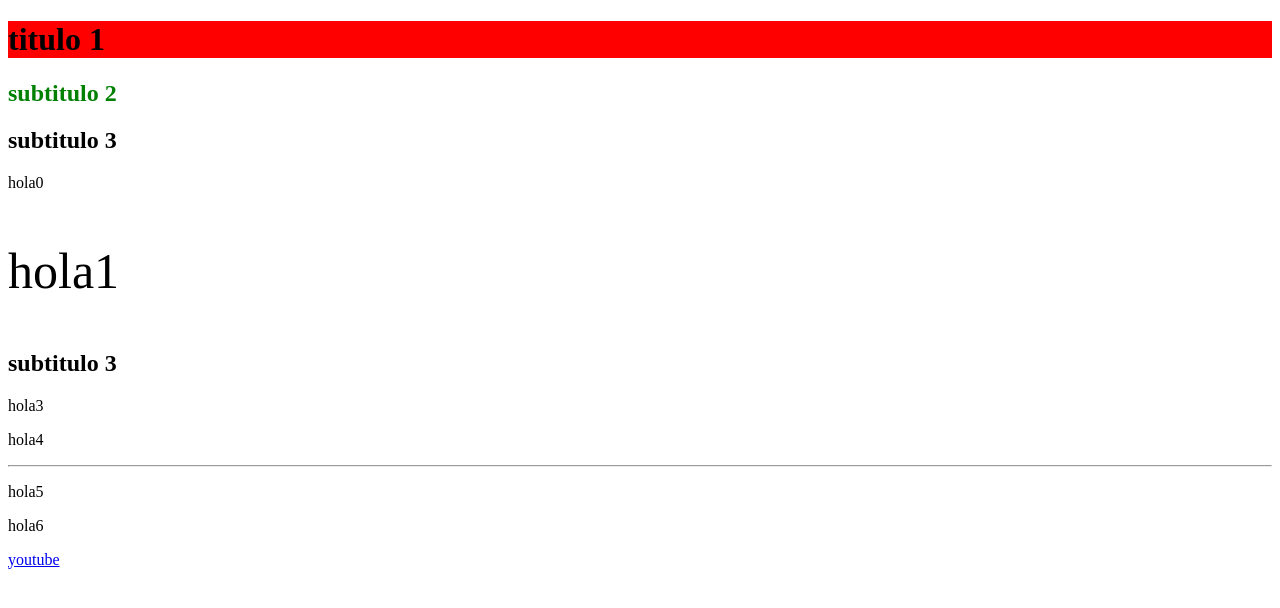
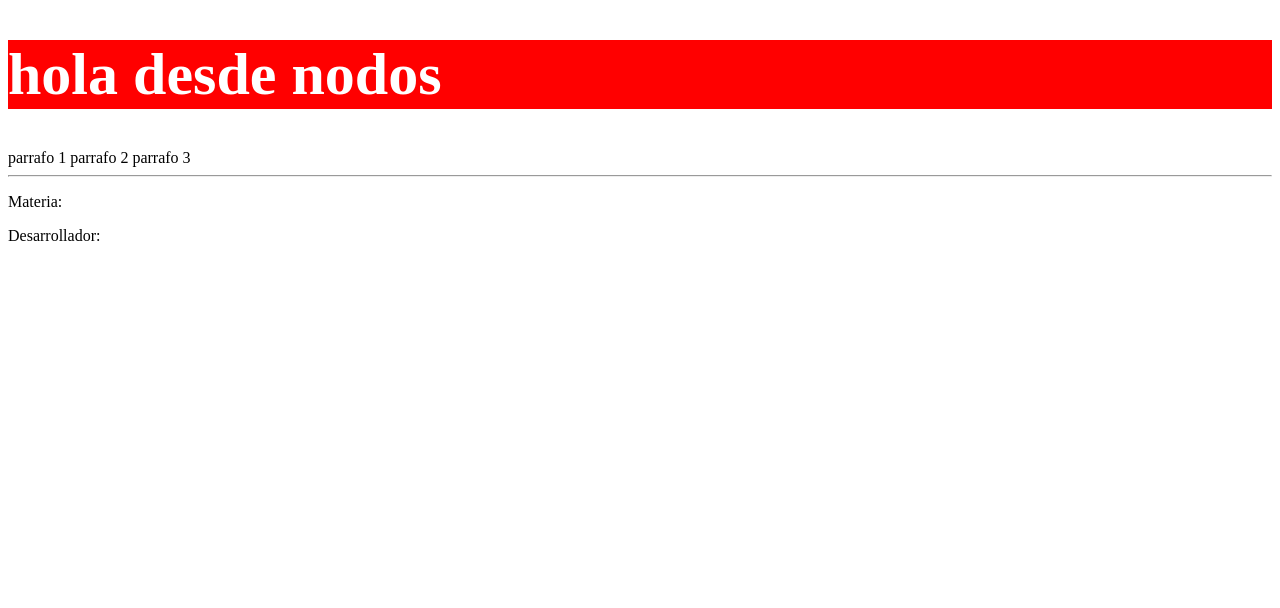
Before and after one commit to luistorresco/manejo_Dom, a plain HTML site: page index.html in a window 1280 px wide. Drawn offline with Linux system fonts and the light colour scheme.

Commit message:
fin clase

```diff
--- /dev/null
+++ b/estilos.css
@@ -0,0 +1,16 @@
+.color{
+    background-color: red;
+    color :white;
+    font-size: 30px;
+
+}
+.ocultar {
+    display: none;
+}
+.mostrar {
+    display: block;
+}
+
+.letra{
+    font-size: 60px;
+}
--- a/index.html
+++ b/index.html
@@ -4,12 +4,17 @@
     <meta charset="UTF-8">
     <meta name="viewport" content="width=device-width, initial-scale=1.0">
     <title>Document object Model</title>
+    <link rel="stylesheet" href="./estilos.css">
 </head>
 <body>
     <nav></nav>
     <main>
-        <h1>titulo 1</h1>
-        <h2 class="sub1">subtitulo 2</h2>
+        <h1 class="letra">hola desde nodos</h1>
+        <p1>parrafo 1</p1>
+        <p2 class="p2">parrafo 2</p2>
+        <p3>parrafo 3</p3>
+      <!--<h1>titulo 1</h1>
+        <h2 class="sub1">subtitulo 1</h2>
         <h2>subtitulo 3</h2>
         <p>parrafo 1</p>
         <p id="p2">parrafo 2</p>
@@ -18,7 +23,7 @@
             <h2>subtitulo 3</h2>
             <p>parrafo 4</p>
             <p>parrafo 5</p>
-        </span>
+        </span><-->
 
 
 
--- a/nodos.js
+++ b/nodos.js
@@ -1,6 +1,6 @@
 // selecionar por nombre de etiquetas
 
-let titulo =document.querySelector("h1");
+/*let titulo =document.querySelector("h1");
 console.log(titulo);
 titulo.style.backgroundColor="red";
 //seleccionar por nombre de la clase
@@ -37,8 +37,10 @@ a.setAttribute("href", "https://www.youtube.com");
 a.setAttribute("target", "_blank");
 a.textContent="youtube";
 let textoEnlace= a.textoContent;
-let body = document.body;
-body.appendChild(a);
+subtitulo1.insertAdjacentElement("afterend", a);
+
+//let body = document.body;
+//body.appendChild(a);
 
 
 let p3 =document.querySelector(".p3");
@@ -47,4 +49,20 @@ let texto =p3.textContent;
 h1.textContent=texto;
 p3.replaceWith(h1);
 
-h1.remove()
+h1.remove()*/
+
+let titulo = document.querySelector("h1");
+//agregar una clase desde css
+//titulo.classList.add("color")
+//eliminar una cladse de css al elemento
+//titulo.classList.remove("letra");
+titulo.classList.toggle("color");
+//comprobar si existe una clase en el elemento
+let existeClase = titulo.classList.contains ("color");
+console.log ("el elemento tiene la clase?" + existeClase);
+
+let p2 = document.querySelector(".p2");
+// ocultar por style
+//p2.style.display="none";
+//p2.classList.add("ocultar");
+//
```
